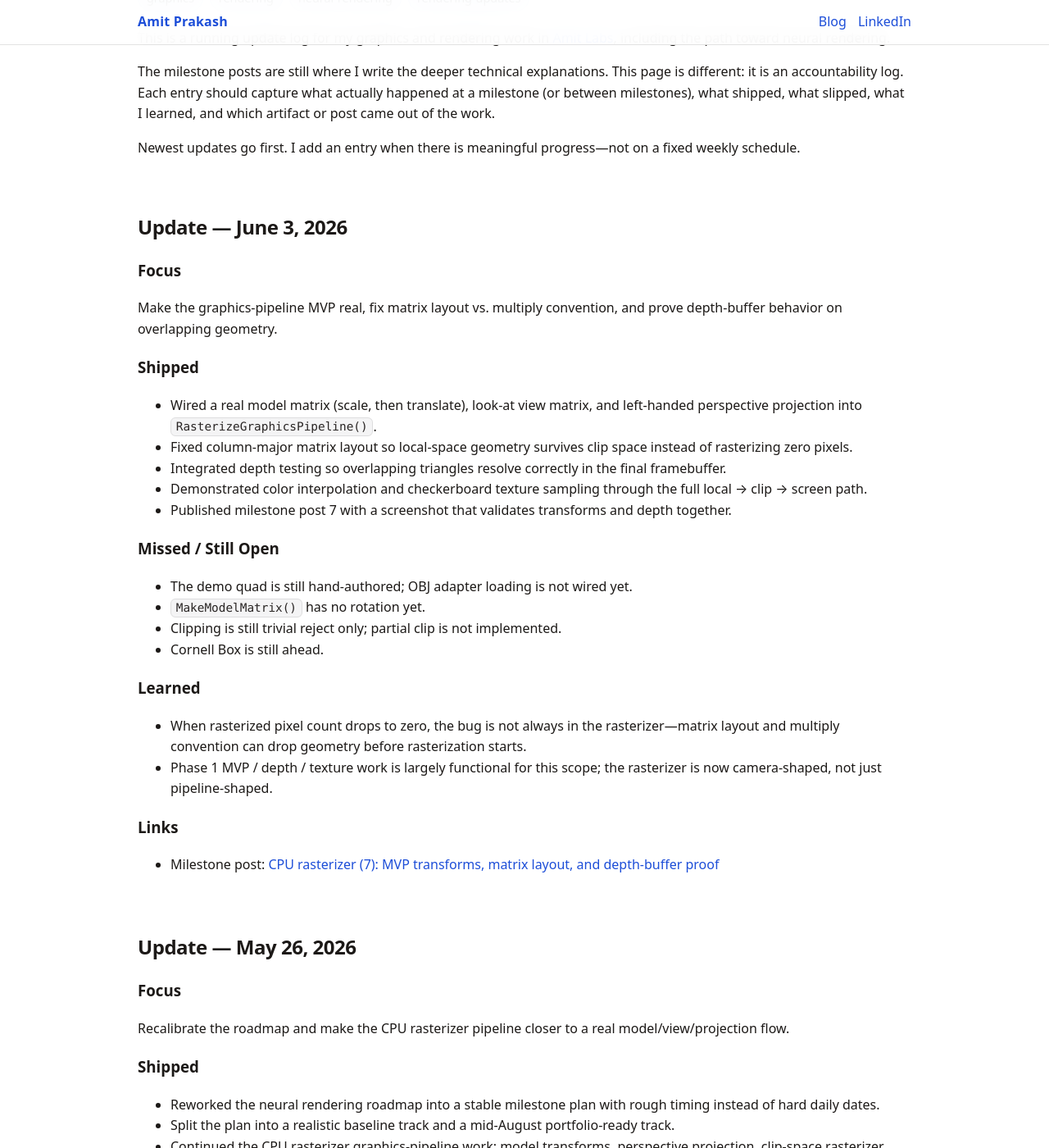
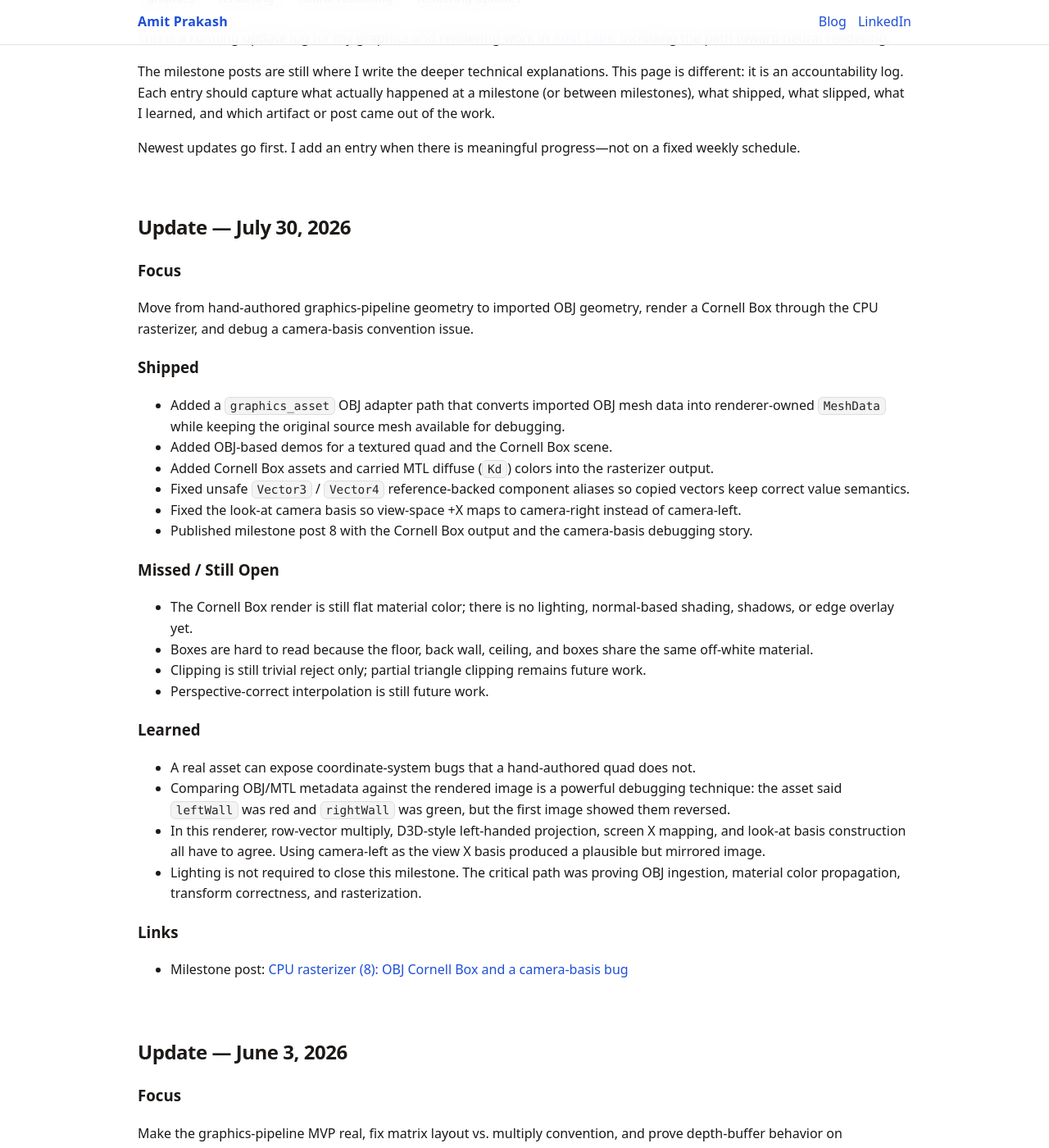
Before and after one commit to amitprakash07/amitprakash07.github.io, a Jekyll site: the page built from _posts/computer-graphics/2026-05-26-graphics-and-rendering-updates.md, in a window 1280 px wide and 1400 px high, scrolled down 202 px. Shown: the whole window at 82% size. Built offline with Jekyll 4.4.1, drawn with Linux system fonts in a browser that asks for light colours.

Commit message:
Add corenell box blog post

```diff
--- a/_posts/computer-graphics/2026-05-26-graphics-and-rendering-updates.md
+++ b/_posts/computer-graphics/2026-05-26-graphics-and-rendering-updates.md
@@ -20,6 +20,56 @@ what I learned, and which artifact or post came out of the work.
 
 Newest updates go first. I add an entry when there is meaningful progress—not on a
 fixed weekly schedule.
+
+---
+
+## Update — July 30, 2026
+
+### Focus
+
+Move from hand-authored graphics-pipeline geometry to imported OBJ geometry, render a
+Cornell Box through the CPU rasterizer, and debug a camera-basis convention issue.
+
+### Shipped
+
+- Added a `graphics_asset` OBJ adapter path that converts imported OBJ mesh data into
+  renderer-owned `MeshData` while keeping the original source mesh available for
+  debugging.
+- Added OBJ-based demos for a textured quad and the Cornell Box scene.
+- Added Cornell Box assets and carried MTL diffuse (`Kd`) colors into the rasterizer
+  output.
+- Fixed unsafe `Vector3` / `Vector4` reference-backed component aliases so copied
+  vectors keep correct value semantics.
+- Fixed the look-at camera basis so view-space +X maps to camera-right instead of
+  camera-left.
+- Published milestone post 8 with the Cornell Box output and the camera-basis
+  debugging story.
+
+### Missed / Still Open
+
+- The Cornell Box render is still flat material color; there is no lighting,
+  normal-based shading, shadows, or edge overlay yet.
+- Boxes are hard to read because the floor, back wall, ceiling, and boxes share the
+  same off-white material.
+- Clipping is still trivial reject only; partial triangle clipping remains future
+  work.
+- Perspective-correct interpolation is still future work.
+
+### Learned
+
+- A real asset can expose coordinate-system bugs that a hand-authored quad does not.
+- Comparing OBJ/MTL metadata against the rendered image is a powerful debugging
+  technique: the asset said `leftWall` was red and `rightWall` was green, but the
+  first image showed them reversed.
+- In this renderer, row-vector multiply, D3D-style left-handed projection, screen X
+  mapping, and look-at basis construction all have to agree. Using camera-left as the
+  view X basis produced a plausible but mirrored image.
+- Lighting is not required to close this milestone. The critical path was proving OBJ
+  ingestion, material color propagation, transform correctness, and rasterization.
+
+### Links
+
+- Milestone post: [CPU rasterizer (8): OBJ Cornell Box and a camera-basis bug]({% post_url 2026-07-30-cpu-rasterizer-obj-cornell-box-camera-basis %})
 
 ---
 
```
Also changed, not shown: _posts/computer-graphics/cpu-rasterizer/2026-07-30-cpu-rasterizer-obj-cornell-box-camera-basis.md (added, +176 -0 lines), assets/img/blog/2026/cpu-rasterizer/08-obj-cornell-box-camera-basis/01_cornell_box_obj_camera_basis_fixed.png (added).
